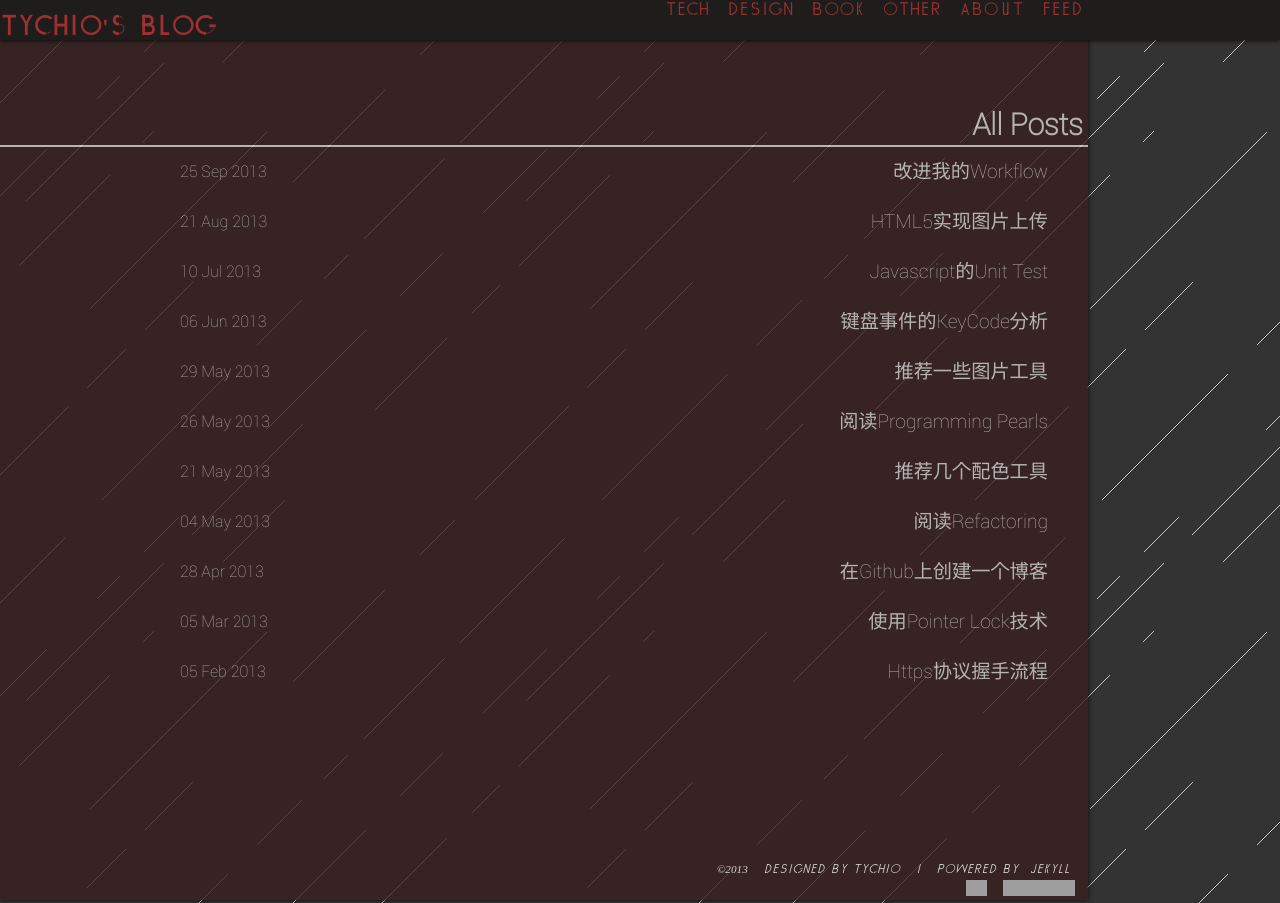
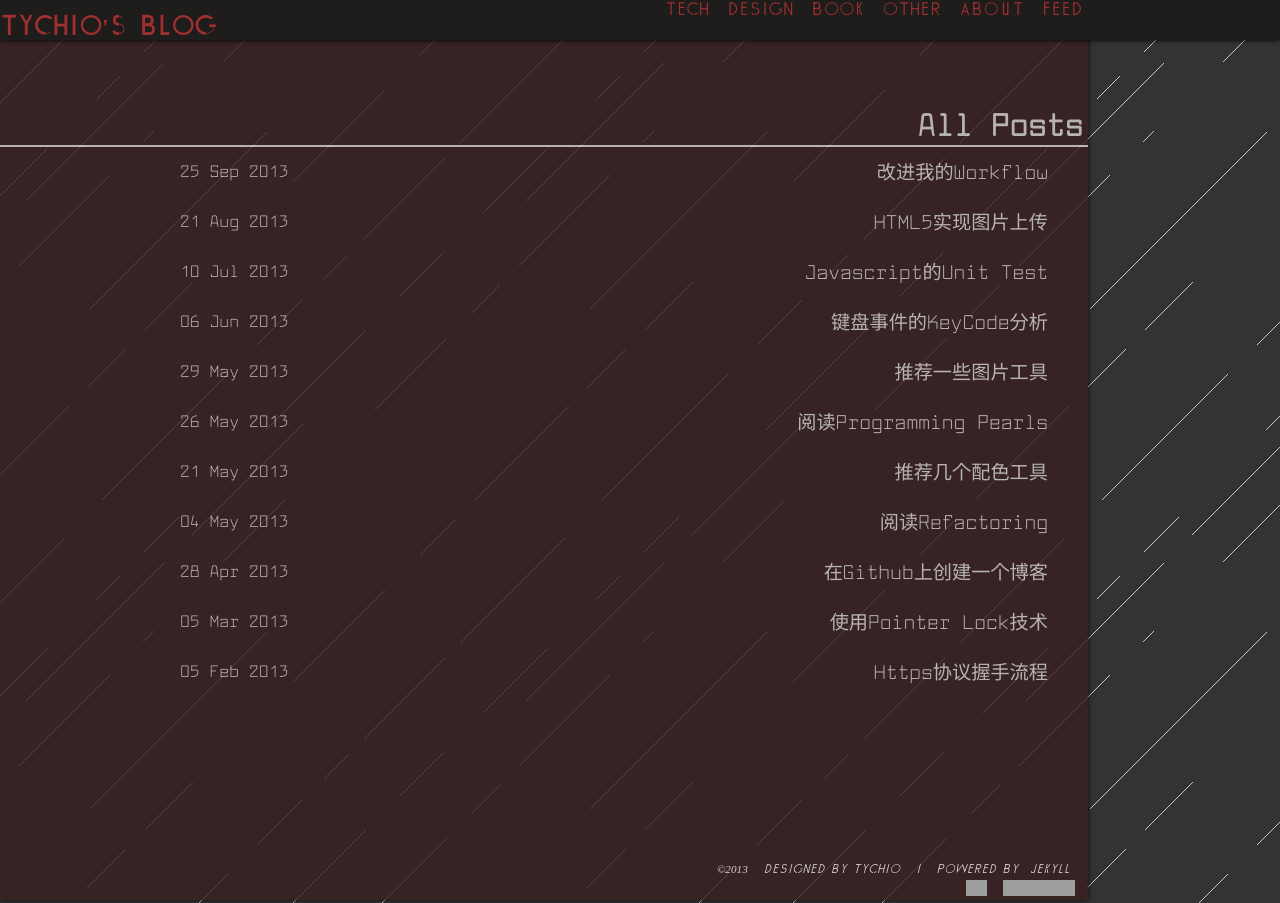
Before and after one commit to tychio/old_blog, a Jekyll site: the page built from index.html, in a window 1280 px wide. Built offline with Jekyll 4.4.1, drawn with Linux system fonts in a browser that asks for light colours; Markdown is read by kramdown in place of the engine named in the settings; grey boxes are pictures that could not be loaded.

Commit message:
update text font

```diff
--- a/css/style.css
+++ b/css/style.css
@@ -1,7 +1,7 @@
 /* Tychio [code@tychio.net]
  * 2013.9.10
  */
-@font-face{font-family:roboto;src:url("/font/roboto.ttf") format("truetype")}
+@font-face{font-family:larabie;src:url("/font/larabie.ttf") format("truetype")}
 @font-face{font-family:aftommy;src:url("/font/aftommy.ttf") format("truetype")}
 @font-face{font-family:monaco;src:url("/font/monaco.ttf") format("truetype")}
 article,aside,figcaption,figure,dialog,time,footer,header,nav,section,main{display:block}
@@ -13,7 +13,7 @@
 .clearfix:after{content:".";display:block;height:0;clear:both;visibility:hidden}
 a,a:link,a:visited{color:#d8d3d3;text-decoration:none}
 a:hover{color:#f4f1f1}
-body{background:#333 url("/img/bg.png") repeat;font-family:roboto;color:#e7e0e0}
+body{background:#333 url("/img/bg.png") repeat;font-family:larabie;color:#e7e0e0}
 hr{border:0;clear:both}
 header{position:fixed;z-index:12000;top:0;left:0;width:100%;background:#1f1c1c;font-family:aftommy;-webkit-box-shadow:0 0 5px #000;-moz-box-shadow:0 0 5px #000;-ms-box-shadow:0 0 5px #000;-o-box-shadow:0 0 5px #000;box-shadow:0 0 5px #000;}
 header div#top{position:relative;height:40px;width:80%;}
--- a/css/style.styl
+++ b/css/style.styl
@@ -8,7 +8,7 @@
 $animateTime = 0.3s
 $opacity = 0.8
 /* =font */
-$fontBody = roboto
+$fontBody = larabie
 $fontTitle = aftommy
 $fontCode = monaco
 $fontBackup = "微软雅黑" arial "黑体"
```
Also changed, not shown: font/larabie.ttf (added), font/roboto.ttf (deleted).
